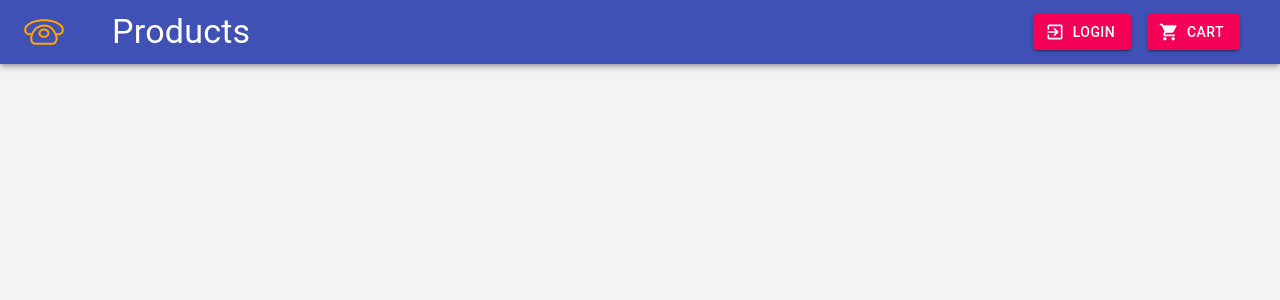
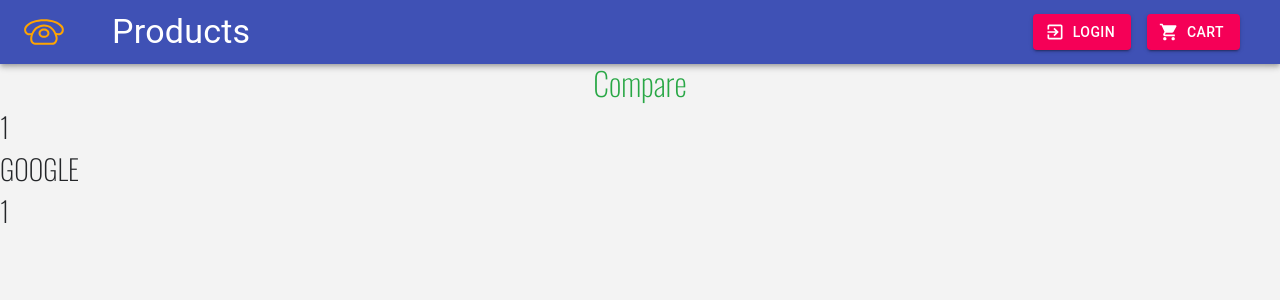
Before and after one commit to shahjigar556/e-commerce, a React (Create React App) app: page /compare/1 in a window 1280 px wide. Shown: the top 300 px of the page. Built offline with nearby package versions, Linux system fonts and the light colour scheme.

Commit message:
started developing compare page

```diff
--- a/src/App.js
+++ b/src/App.js
@@ -14,6 +14,8 @@
 import {ProductProvider} from './components/ProductContext';
 import 'bootstrap/dist/css/bootstrap.min.css';
 import './App.css';
+import Compare from './views/Compare';
+
 function App() {
 
   return (
@@ -25,7 +27,7 @@
            <Route excat path='/details/:id' component={Details} />
            <Route excat path='/cart' component={Cart} />
            <Route excat path='/login' component={Login} />
-
+           <Route excat path='/compare/:id' component={Compare} />
            </ProductProvider>
         </Switch>
 
--- a/src/components/ProductContext.js
+++ b/src/components/ProductContext.js
@@ -4,7 +4,7 @@
 
 export const ProductContext=createContext();//creating context to store data
 // use the context where the data is required
-// provider is a mechanism by which only children p inside the provider can access the data
+// provider is a mechanism by which only children  inside the provider can access the data
 export const ProductProvider=(props)=>{
    const [products,setProducts]=useState(storeProducts);
    return(
--- /dev/null
+++ b/src/views/Compare.js
@@ -0,0 +1,26 @@
+import React from 'react'
+import {ProductContext} from '../components/ProductContext';
+import {useState,useContext,useEffect} from 'react'
+export default function Compare(props) {
+    const id=props.match.params.id;   // id of the product clicked
+    const [products,setProducts]=useContext(ProductContext);
+    const [compareProduct,setCompareProduct]=useState([]);
+    const currProduct=products.filter(product=>product.id==id)
+    const company=currProduct[0].company;   // name of company
+
+
+
+   useEffect(()=>{
+       setCompareProduct(products.filter(product=>product.company==company));
+   },[])
+
+   console.log(compareProduct);
+    return (
+        <div>
+            <h2 className='text-center text-success'>Compare</h2>
+             <h3>{id}</h3>
+             <h3>{company}</h3>
+             <h3>{compareProduct.length}</h3>
+        </div>
+    )
+}
--- a/src/views/Details.js
+++ b/src/views/Details.js
@@ -2,12 +2,14 @@
 import {useContext} from 'react';
 import {useState,useEffect} from 'react';
 import {ProductContext} from '../components/ProductContext';
+import Button from '@material-ui/core/Button';
+import {Link} from 'react-router-dom';
 
 
 export default function Details(props) {
     const id=props.match.params.id // id ot product clicked
     console.log(id)
-    const [product,setProduct]=useState({});
+    const [product,setProduct]=useState({});   // state for storing data of the current product
     const [products,setProducts]=useContext(ProductContext);
 
      useEffect(()=>{
@@ -16,7 +18,7 @@
        setProduct(ans[0]);
      },[])
     const addToCart=()=>{  // method to know if the item has been added to cart
-        let flag=0
+
         console.log('in event add to cart');
         product.inCart=!product.inCart;
         setProducts(products.map(sproduct=>{
@@ -35,11 +37,11 @@
             alert('Item already added');
         }
     }
-
-     console.log("product is ")
-     console.log(product)
-     const url=product.img;
-     console.log(url)
+   const compareUrl=`/compare/${product.id}/${product.company}`// url to compare page
+   const LinkStyle={
+       textDecoration:'none',
+       color:'black'
+   }
     return (
 
         <div>
@@ -55,7 +57,11 @@
                          <h3 className="text-danger text-center mt-2">{product.price} $</h3>
                          <p>{product.info}</p>
                          <button onClick={addToCart}>Add</button>
-                         <p>{url}</p>
+
+                         <br />
+                  <Button variant="contained" color="secondary" className="text-center mb-3 mt-2">
+                     <Link to={compareUrl} style={LinkStyle}>Compare</Link>
+                 </Button>
                      </div>
                  </div>
              </div>
```
Also changed, not shown: 1 other file (tests, documents, lock files or other folders).
